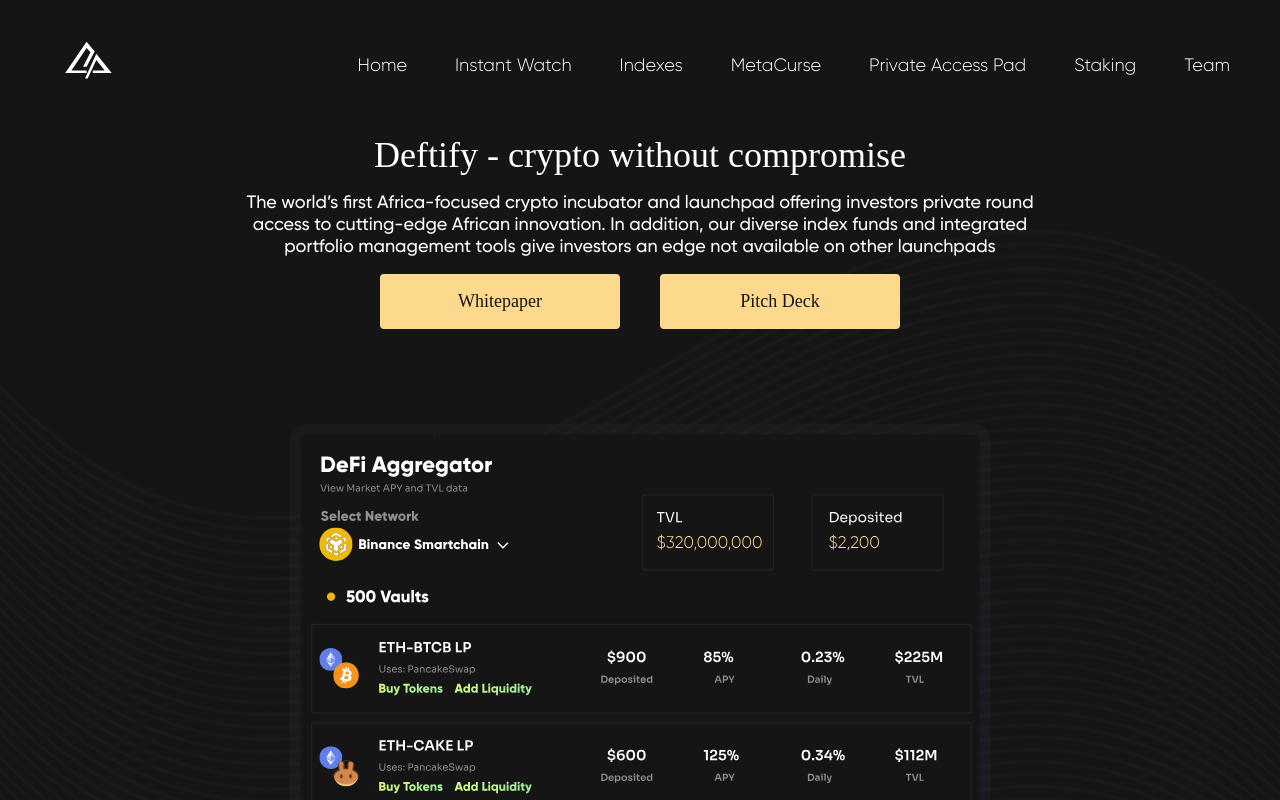
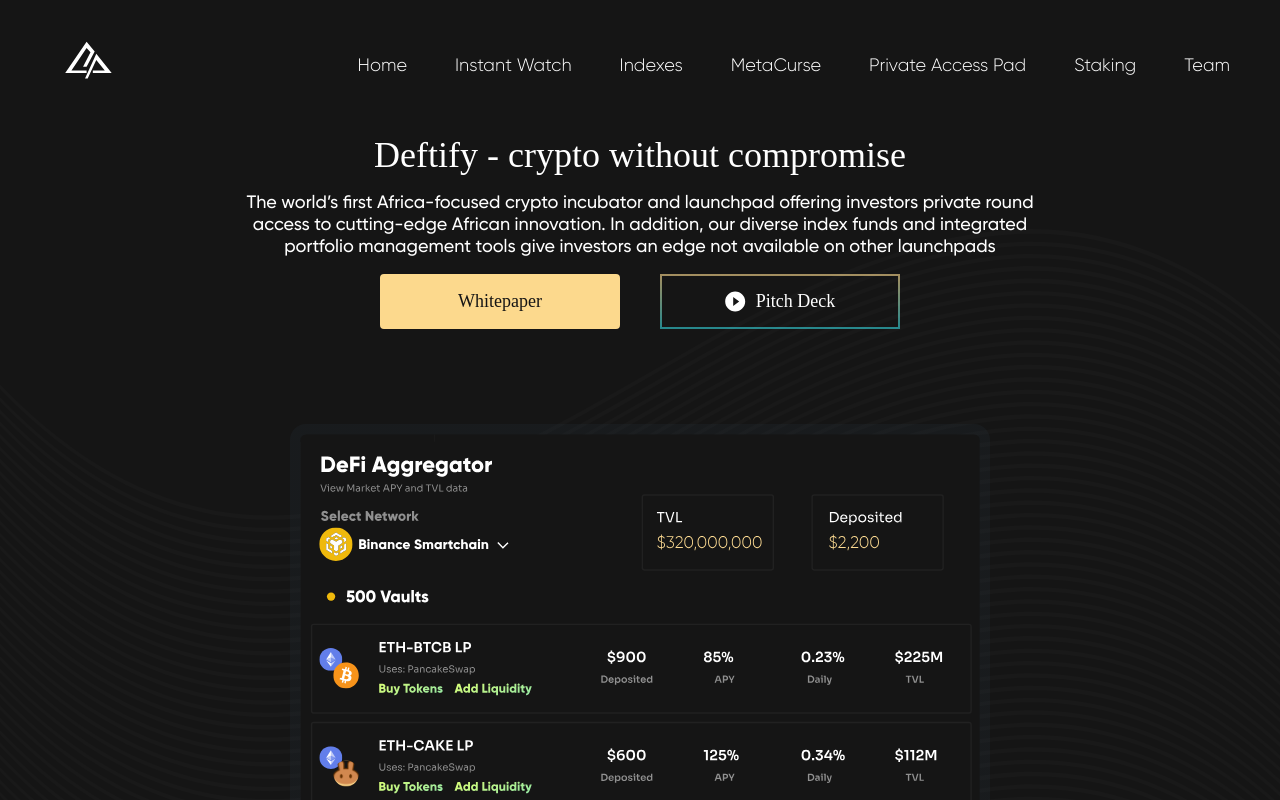
Before and after one commit to KvNGCzA/Official-Website, a React (Create React App) app: page / in a window 1280 px wide. Shown: the top 800 px of the page. Built offline with nearby package versions, Linux system fonts and the light colour scheme; a web font is replaced by a local one.

Commit message:
update last

```diff
--- a/src/pages/Home/components/Introduction/index.tsx
+++ b/src/pages/Home/components/Introduction/index.tsx
@@ -38,9 +38,10 @@ export const Introduction = () => (
 					target="_blank"
 					rel="noreferrer"
 				>
-					<RegularButton>
+					<OutlinedButton backgroundColor="transparent">
+						<PlayIcon style={{marginRight: 10}} />
 						Pitch Deck
-					</RegularButton>
+					</OutlinedButton>
 					</a>
 				</Spacing>
 			</Flex>
```
